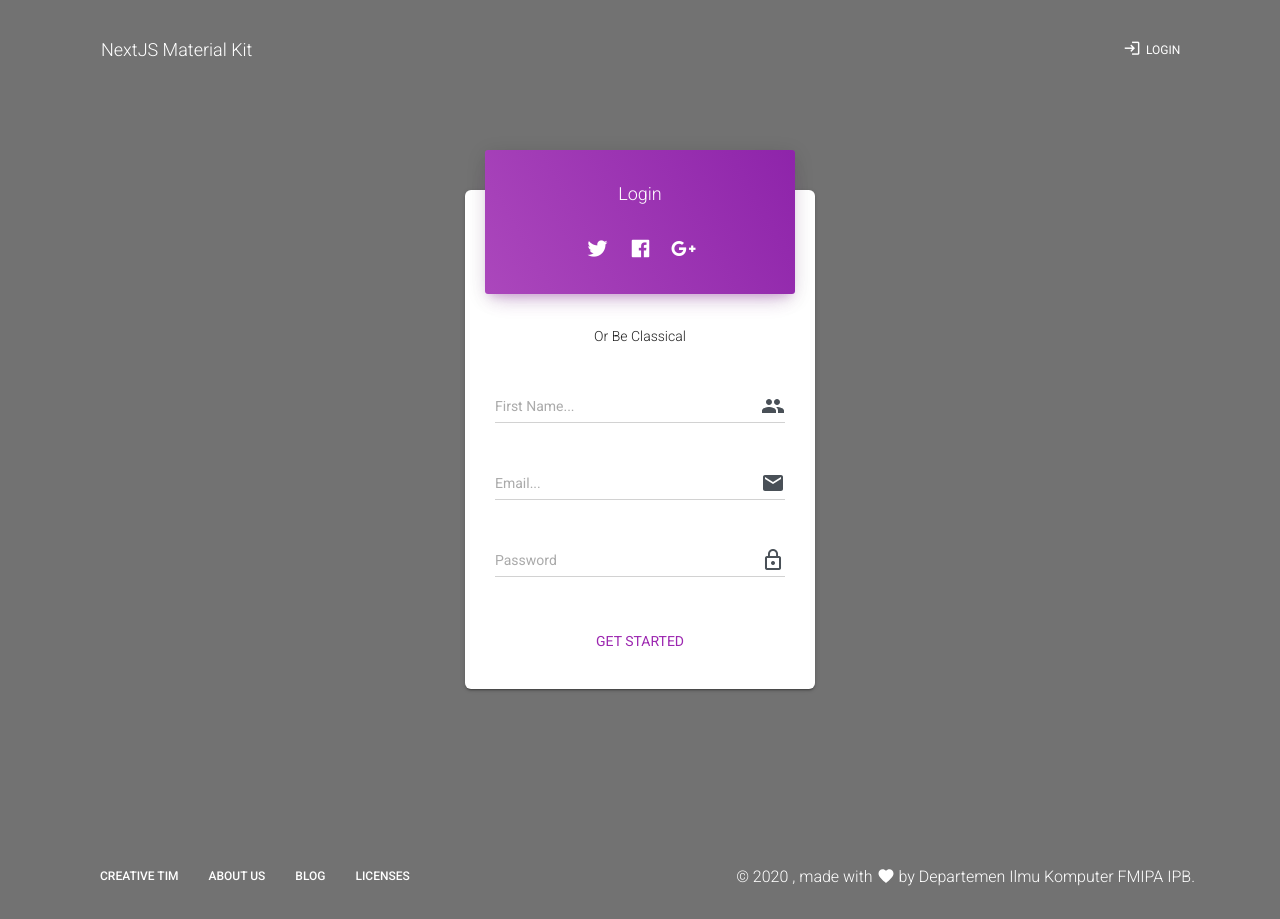
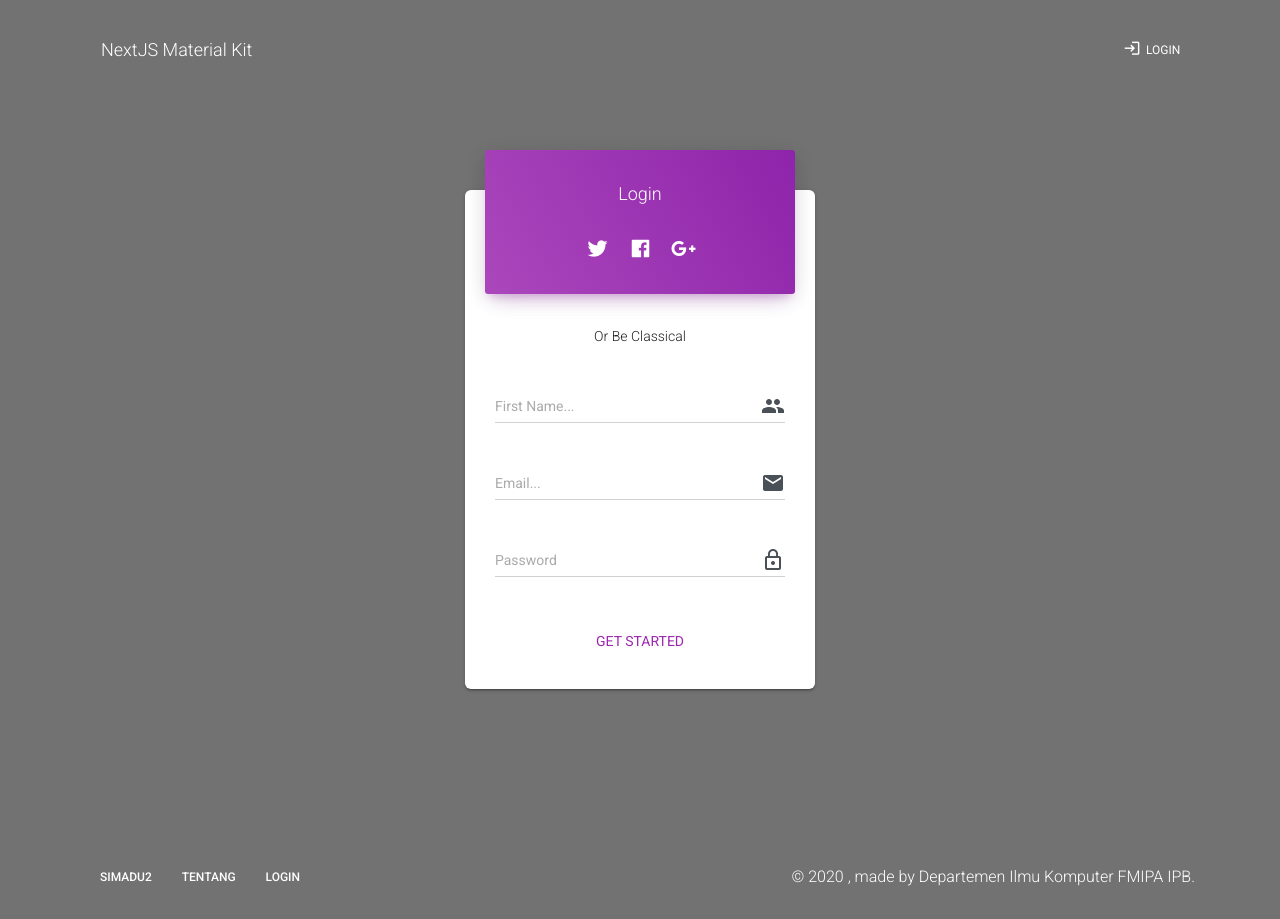
Before and after one commit to muhammad-fakhri/karhutla-backend, a Next.js app: page /login in a window 1280 px wide. Built offline with nearby package versions, Linux system fonts and the light colour scheme.

Commit message:
Update footer

```diff
--- a/components/Footer/Footer.js
+++ b/components/Footer/Footer.js
@@ -1,5 +1,4 @@
 /*eslint-disable*/
-import React from "react";
 // nodejs library to set properties for components
 import PropTypes from "prop-types";
 // nodejs library that concatenates classes
@@ -8,10 +7,9 @@ import classNames from "classnames";
 import { List, ListItem } from "@material-ui/core";
 import { makeStyles } from "@material-ui/core/styles";
 
-// @material-ui/icons
-import Favorite from "@material-ui/icons/Favorite";
+import styles from "assets/jss/nextjs-material-kit/components/footerStyle.js";
 
-import styles from "assets/jss/nextjs-material-kit/components/footerStyle.js";
+import Link from 'next/link'
 
 const useStyles = makeStyles(styles);
 
@@ -32,46 +30,37 @@ export default function Footer(props) {
         <div className={classes.left}>
           <List className={classes.list}>
             <ListItem className={classes.inlineBlock}>
+              <Link href={"/"}>
                 <a
-                href="https://www.creative-tim.com/?ref=njsmk-footer"
                   className={classes.block}
-                target="_blank"
                 >
-                Creative Tim
+                  SIMADU2
               </a>
+              </Link>
             </ListItem>
             <ListItem className={classes.inlineBlock}>
+              <Link href={'/'}>
                 <a
-                href="https://www.creative-tim.com/presentation?ref=njsmk-footer"
                   className={classes.block}
-                target="_blank"
                 >
-                About us
+                  Tentang
               </a>
+              </Link>
             </ListItem>
             <ListItem className={classes.inlineBlock}>
+              <Link href={'/login'}>
                 <a
-                href="http://blog.creative-tim.com/?ref=njsmk-footer"
                   className={classes.block}
-                target="_blank"
                 >
-                Blog
+                  Login
               </a>
-            </ListItem>
-            <ListItem className={classes.inlineBlock}>
-              <a
-                href="https://www.creative-tim.com/license?ref=njsmk-footer"
-                className={classes.block}
-                target="_blank"
-              >
-                Licenses
-              </a>
+              </Link>
             </ListItem>
           </List>
         </div>
         <div className={classes.right}>
-          &copy; {1900 + new Date().getYear()} , made with{" "}
-          <Favorite className={classes.icon} /> by{" "}
+          &copy; {1900 + new Date().getYear()} ,
+          made by{" "}
           <a
             href="https://cs.ipb.ac.id"
             className={aClasses}
```
Lines whose indentation alone changed are shown as unchanged.
